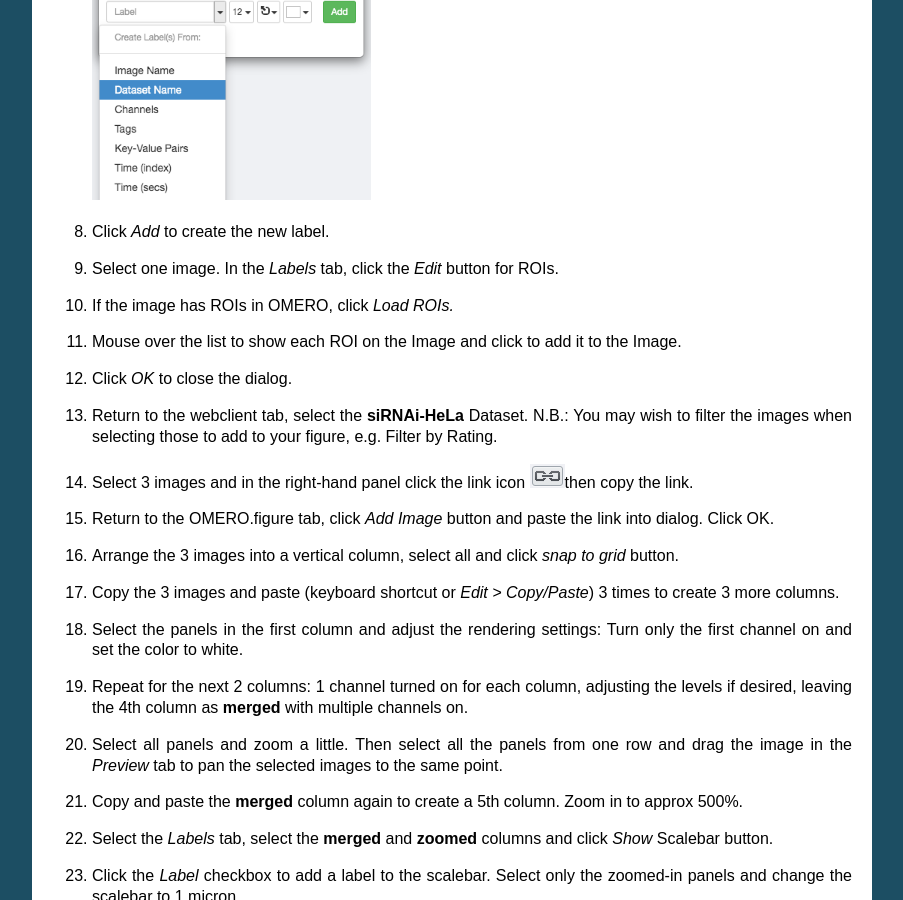
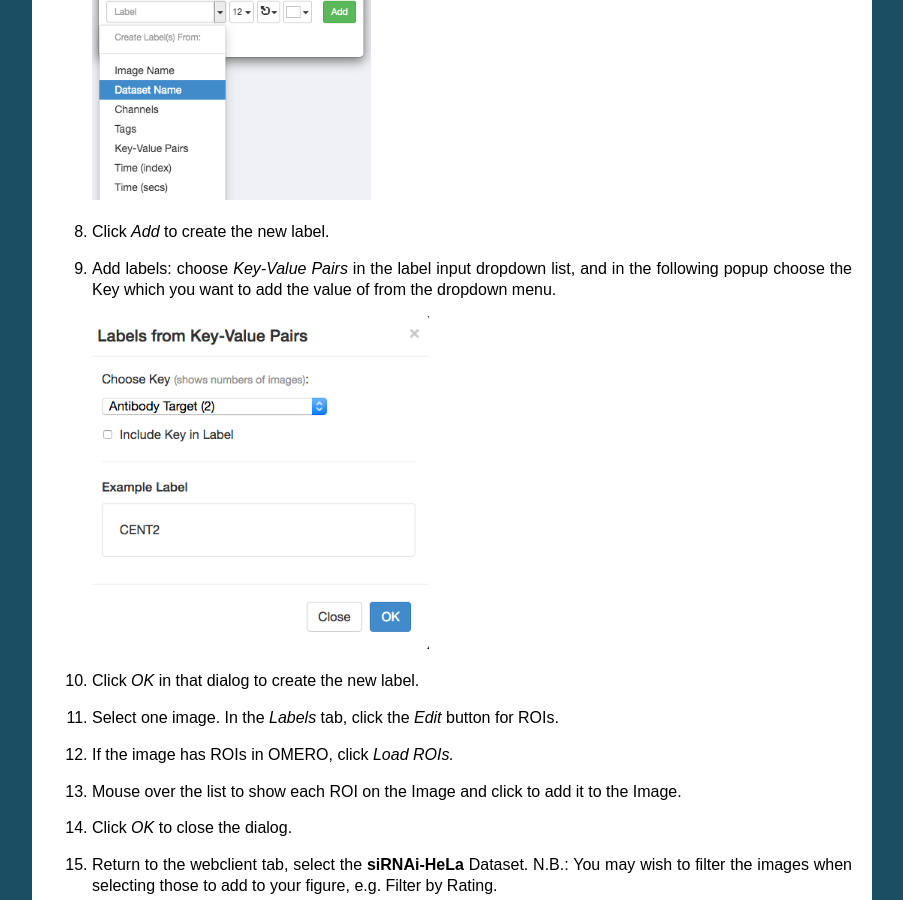
Before and after one commit to ome/omero-guide-figure, a Sphinx documentation site: the page built from docs/omero_figure.rst, in a window 1280 px wide and 900 px high, scrolled down 1737 px. Shown: the whole window, without its empty margins (198-1101 px from the left). Built offline with Sphinx 7.4.7, drawn with Linux system fonts in a browser that asks for light colours.

Commit message:
Addition of KVP labels text and image

```diff
--- a/docs/omero_figure.rst
+++ b/docs/omero_figure.rst
@@ -53,6 +53,13 @@ you can use any multi-channel images.
        :scale: 75 %
 
 #.  Click *Add* to create the new label.
+
+#.  Add labels: choose *Key-Value Pairs* in the label input dropdown list, and in the following popup choose the Key which you want to add the value of from the dropdown menu.
+
+    .. image:: images/image3a.png
+       :scale: 75 %
+
+#.  Click *OK* in that dialog to create the new label.
 
 #.  Select one image. In the *Labels* tab, click the *Edit* button for ROIs.
 
```
Also changed, not shown: docs/images/image3a.png (added).
